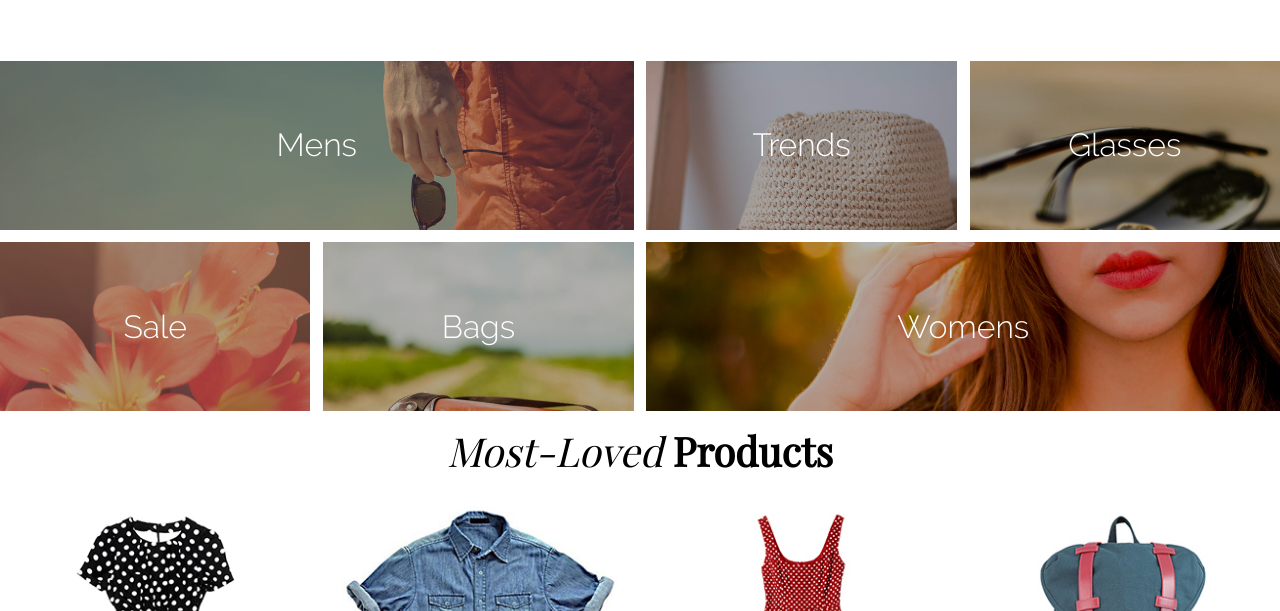
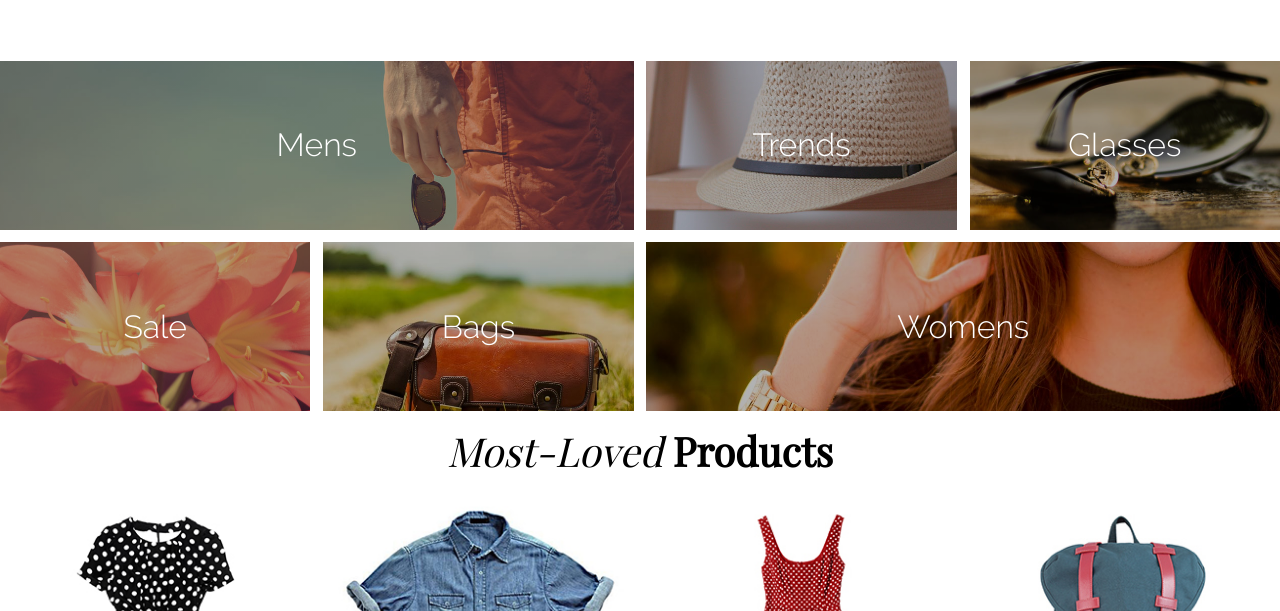
Before and after one commit to jpila/ra-project01, a plain HTML site: page index.html in a window 1280 px wide. Shown: the part 606-1217 px from the top of the page. Drawn offline with nearby package versions, Linux system fonts and the light colour scheme.

Commit message:
forgot a background property

```diff
--- a/style.css
+++ b/style.css
@@ -161,32 +161,32 @@ header ul li{
   flex: 1;
 }
 .mens{
-  background: linear-gradient(rgba(0,0,0,0.3),rgba(0,0,0,0.3)), url('images/mens-category.jpg') no-repeat center;
+  background: linear-gradient(rgba(0,0,0,0.3),rgba(0,0,0,0.3)), url('images/mens-category.jpg') center center no-repeat;
   background-size: cover, cover;
   width: 50%;
 }
 .trends{
-  background: linear-gradient(rgba(0,0,0,0.3),rgba(0,0,0,0.3)), url('images/trends-category.jpg') no-repeat;
+  background: linear-gradient(rgba(0,0,0,0.3),rgba(0,0,0,0.3)), url('images/trends-category.jpg')center center no-repeat;
   background-size: cover, cover;
   width: 50%;
 }
 .glasses{
-  background: linear-gradient(rgba(0,0,0,0.3),rgba(0,0,0,0.3)), url('images/glasses-category.jpg') no-repeat;
+  background: linear-gradient(rgba(0,0,0,0.3),rgba(0,0,0,0.3)), url('images/glasses-category.jpg') center center no-repeat;
   background-size: cover, cover;
   width: 50%;
 }
 .sale{
-  background: linear-gradient(rgba(0,0,0,0.3),rgba(0,0,0,0.3)), url('images/sale-category.jpg') no-repeat;
+  background: linear-gradient(rgba(0,0,0,0.3),rgba(0,0,0,0.3)), url('images/sale-category.jpg') center center no-repeat;
   background-size: cover, cover;
   width: 50%;
 }
 .bags{
-  background: linear-gradient(rgba(0,0,0,0.3),rgba(0,0,0,0.3)), url('images/bags-category.jpg') no-repeat;
+  background: linear-gradient(rgba(0,0,0,0.3),rgba(0,0,0,0.3)), url('images/bags-category.jpg') center center no-repeat;
   background-size: cover, cover;
   width: 50%;
 }
 .womens{
-  background: linear-gradient(rgba(0,0,0,0.3),rgba(0,0,0,0.3)), url('images/womens-category.jpg') no-repeat;
+  background: linear-gradient(rgba(0,0,0,0.3),rgba(0,0,0,0.3)), url('images/womens-category.jpg') center center no-repeat;
   background-size: cover, cover;
   width: 50%;
 }
```
